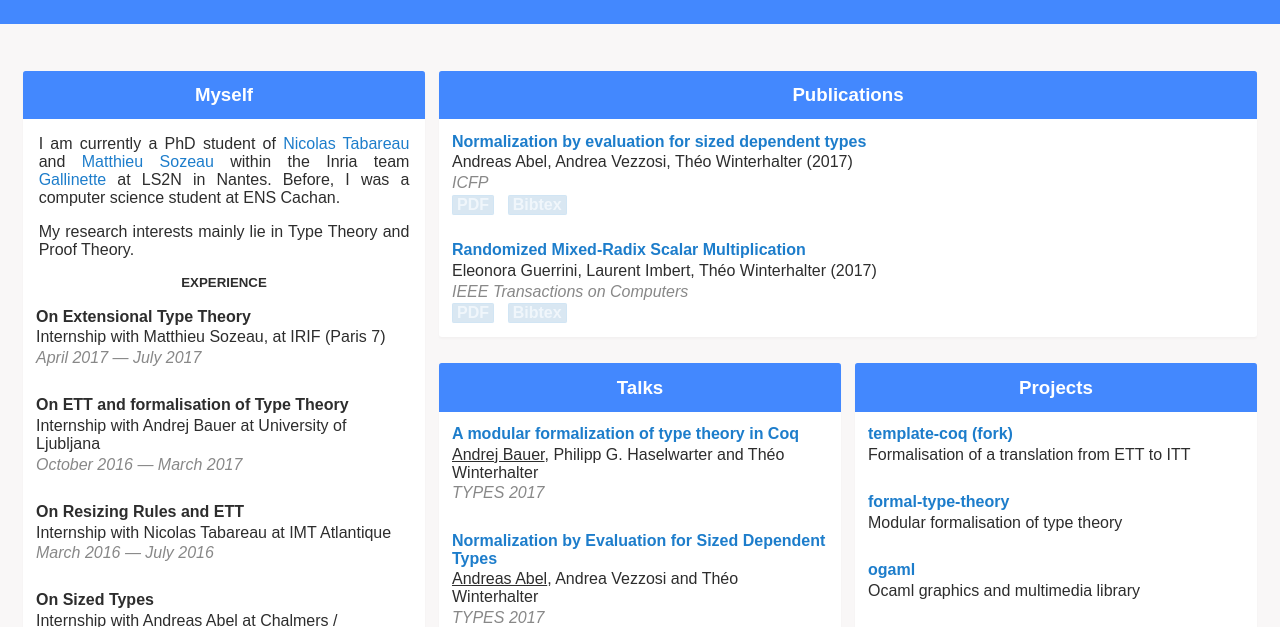
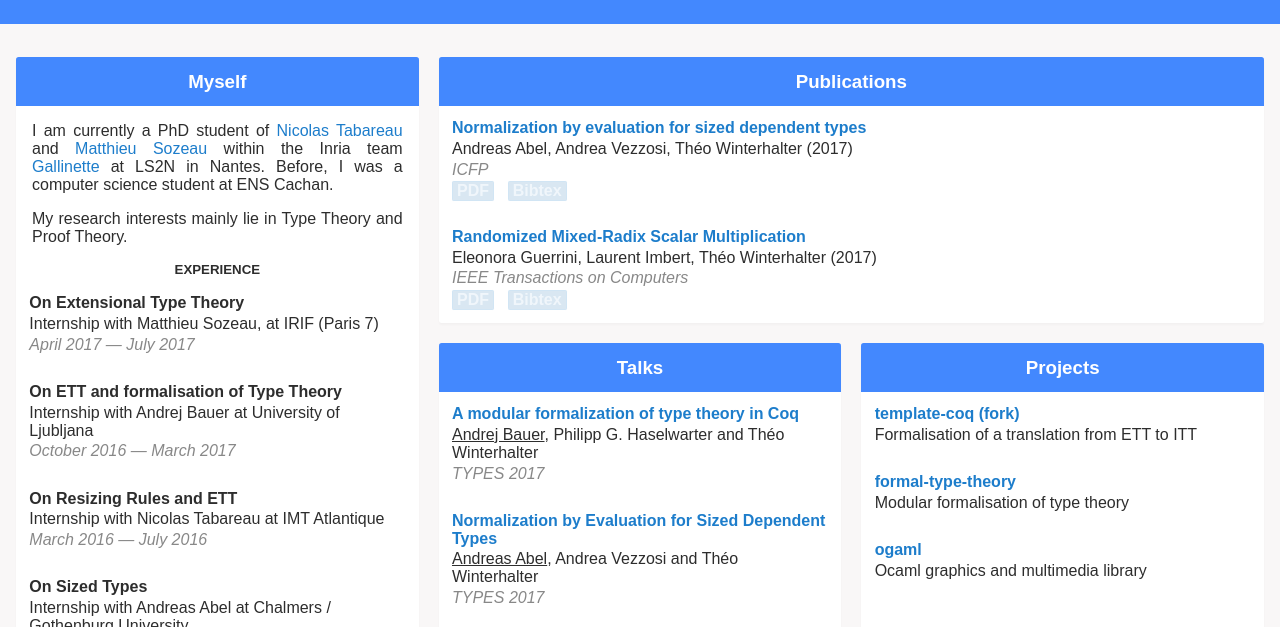
Before and after one commit to TheoWinterhalter/theowinterhalter.github.io, a plain HTML site: page index.html in a window 1280 px wide. Shown: the part 173-800 px from the top of the page. Drawn offline with Linux system fonts and the light colour scheme.

Commit message:
Fix grid

```diff
--- a/index.html
+++ b/index.html
@@ -6,11 +6,6 @@
 
     <title>Théo Winterhalter</title>
 
-    <script type="text/javascript" src="elm.js"></script>
-
-    <!-- <link href="https://fonts.googleapis.com/css?family=Open+Sans:300,400,700" type="text/css" rel="stylesheet"> -->
-
-    <!-- <link rel="stylesheet" href="normalize.css"> -->
     <link rel="stylesheet" href="style.css">
   </head>
 
--- a/style.css
+++ b/style.css
@@ -78,6 +78,7 @@ main {
   display: grid;
   /* grid-template-columns: repeat(3, 1fr); */
   grid-template-columns: repeat(auto-fill, minmax(270pt, 1fr));
+  grid-gap: 15pt;
 
   text-align: center;
   color: rgb(45, 45, 45);
@@ -85,10 +86,10 @@ main {
 
 main section {
   /* display: inline-block; */
-  margin-bottom: 30pt;
+  /* margin-bottom: 30pt; */
   background-color: rgb(255, 255, 255);
   border-radius: 2pt;
-  margin: 10pt 5pt;
+  /* margin: 10pt 5pt; */
   padding: 0;
   box-shadow: 0 2px 2px rgba(52, 52, 52, 0.03);
   transition: all 1s;
@@ -105,11 +106,13 @@ main section:hover {
 main section.large {
   /* width: 350pt; */
   /* grid-column: 2 / 4; */
-  grid-column-end: span 2;
+  /* grid-column-end: span 2; */
+  grid-column: auto / span 2;
 }
 
 main section.tall {
-  grid-row-end: span 2;
+  grid-row: auto / span 2;
+  /* grid-column-end: 1 / 3; */
 }
 
 main section h3 {
@@ -170,3 +173,10 @@ div.files a:hover {
 span.speaker {
   text-decoration: underline;
 }
+
+
+@media (max-width: 855pt) {
+  main section.large {
+    grid-column: auto / span 1;
+  }
+}
```
